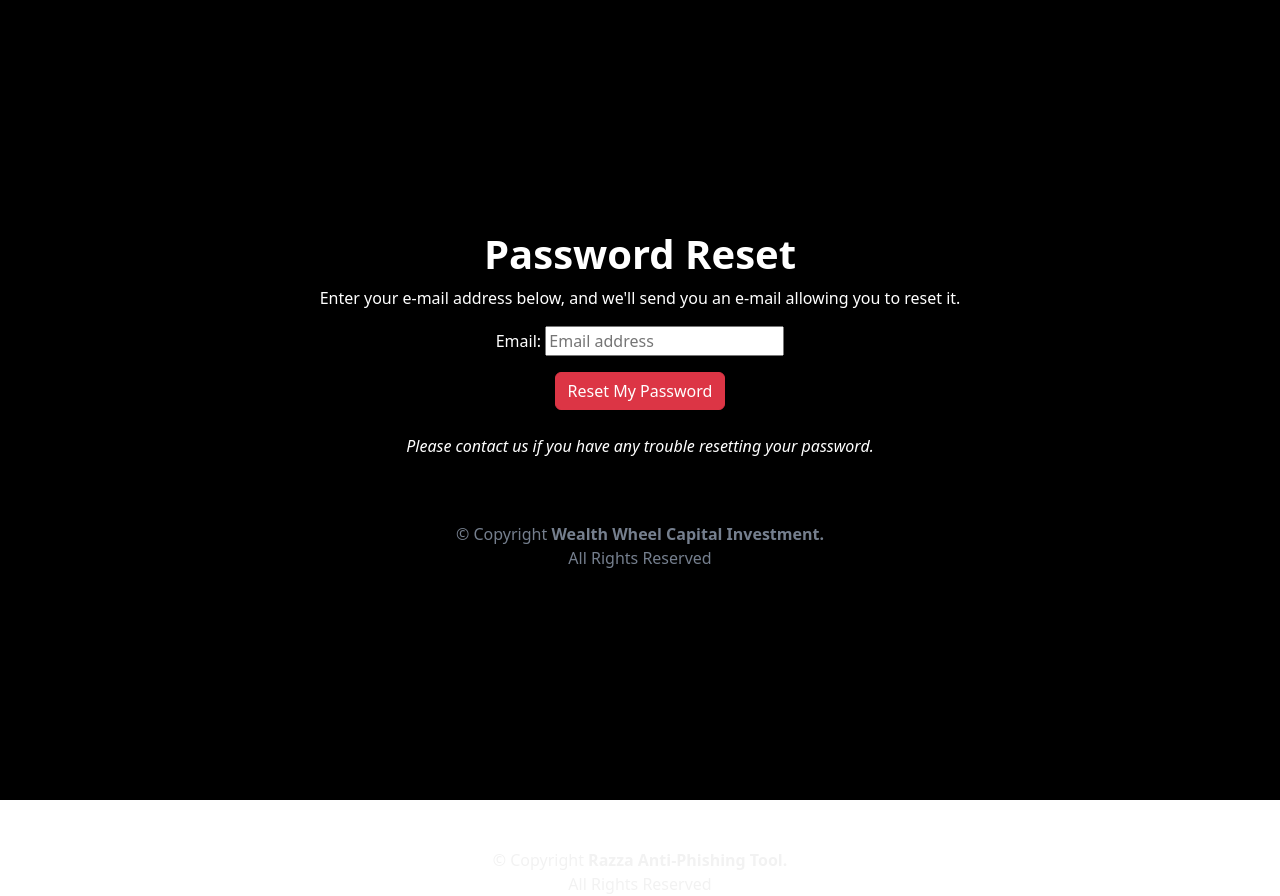
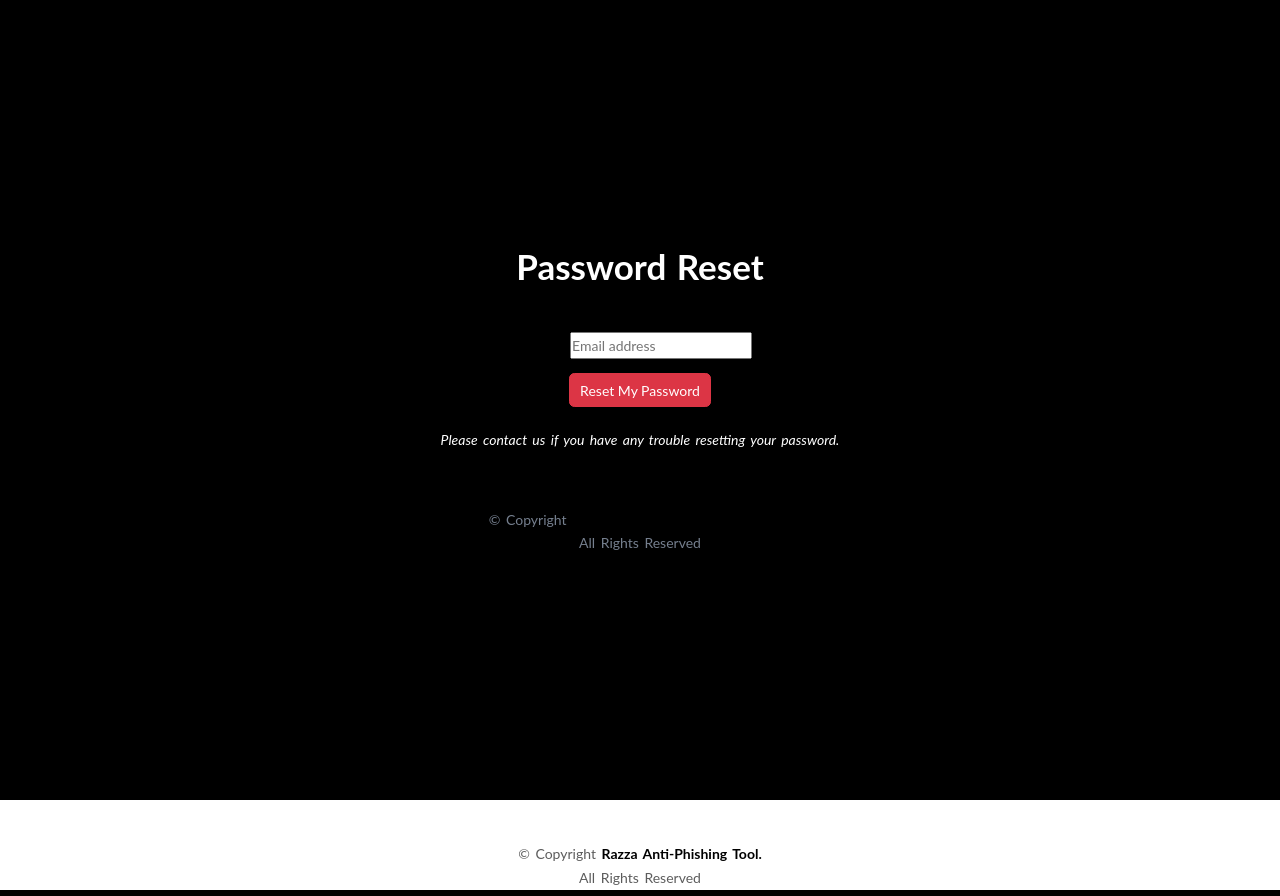
Before and after one commit to ndmichael/ump-crypto-predictor, a Django app: page /accounts/password/reset/ in a window 1280 px wide. Run offline with Django 5.2, Linux system fonts and the light colour scheme.

Commit message:
base updated with the right url

```diff
--- a/users/templates/account/base.html
+++ b/users/templates/account/base.html
@@ -5,14 +5,14 @@
 <head>
     <meta charset="UTF-8">
     <meta name="viewport" content="width=device-width, initial-scale=1.0">
-    <title>{% if title %} {{title}} {% else %} RiazVest {% endif %}</title>
+    <title>{% if title %} {{title}} {% else %}UMP-crypto predictor{% endif %}</title>
 
     <link href="https://cdn.jsdelivr.net/npm/bootstrap@5.3.3/dist/css/bootstrap.min.css"
         rel="stylesheet"
         integrity="sha384-QWTKZyjpPEjISv5WaRU9OFeRpok6YctnYmDr5pNlyT2bRjXh0JMhjY6hW+ALEwIH"
         crossorigin="anonymous"
     >
-    <link rel="stylesheet" href="{% static '/pages/css/main.css' %}">
+    <link rel="stylesheet" href="{% static 'pages/css/core.css' %}">
     <link rel="stylesheet" href="{% static '/users/css/account.css' %}">
 
     <!-- Icons CSS -->
@@ -24,13 +24,13 @@
 </head>
 <body>
 
-<section class="account-content">
+<section class="account-content bg-white">
     {% block content %}
 
     {% endblock content %}
 
     <footer>
-      <div class="pt-lg-5 text-center" style="color: hsl(0, 0%, 95%)">&copy; {% trans "Copyright" %}
+      <div class="pt-lg-5 text-center" style="color: hsl(0, 0%, 36%)">&copy; {% trans "Copyright" %}
         <strong><span>Razza Anti-Phishing Tool.</span></strong><br />
         {% trans "All Rights Reserved" %}
       </div>
```
